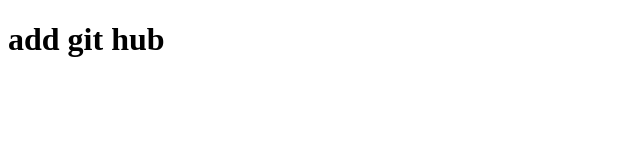
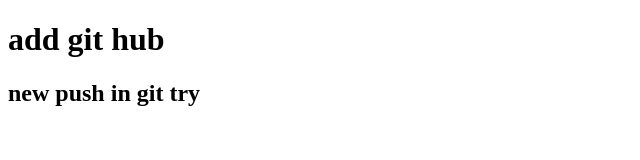
Before and after one commit to farhad202526/Assignment-4my, a plain HTML site: page index.html in a window 1280 px wide. Shown: the whole page, without its empty margins (0-640 px from the left). Drawn offline with Linux system fonts and the light colour scheme.

Commit message:
try push in git

```diff
--- a/index.html
+++ b/index.html
@@ -7,6 +7,7 @@
 </head>
 <body>
     <h1>add git hub</h1>
+    <h2>new push in git try </h2>
 
 </body>
 </html>
```
